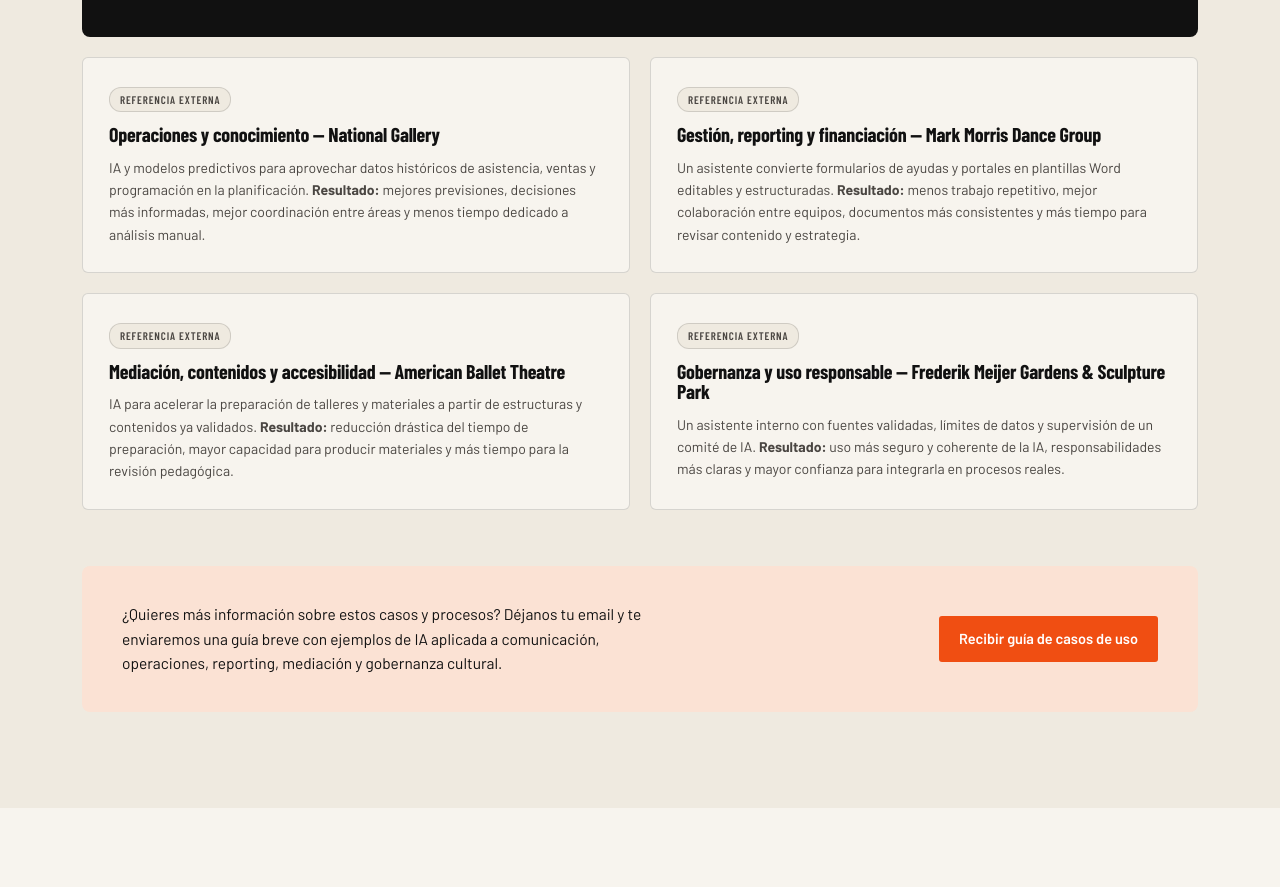
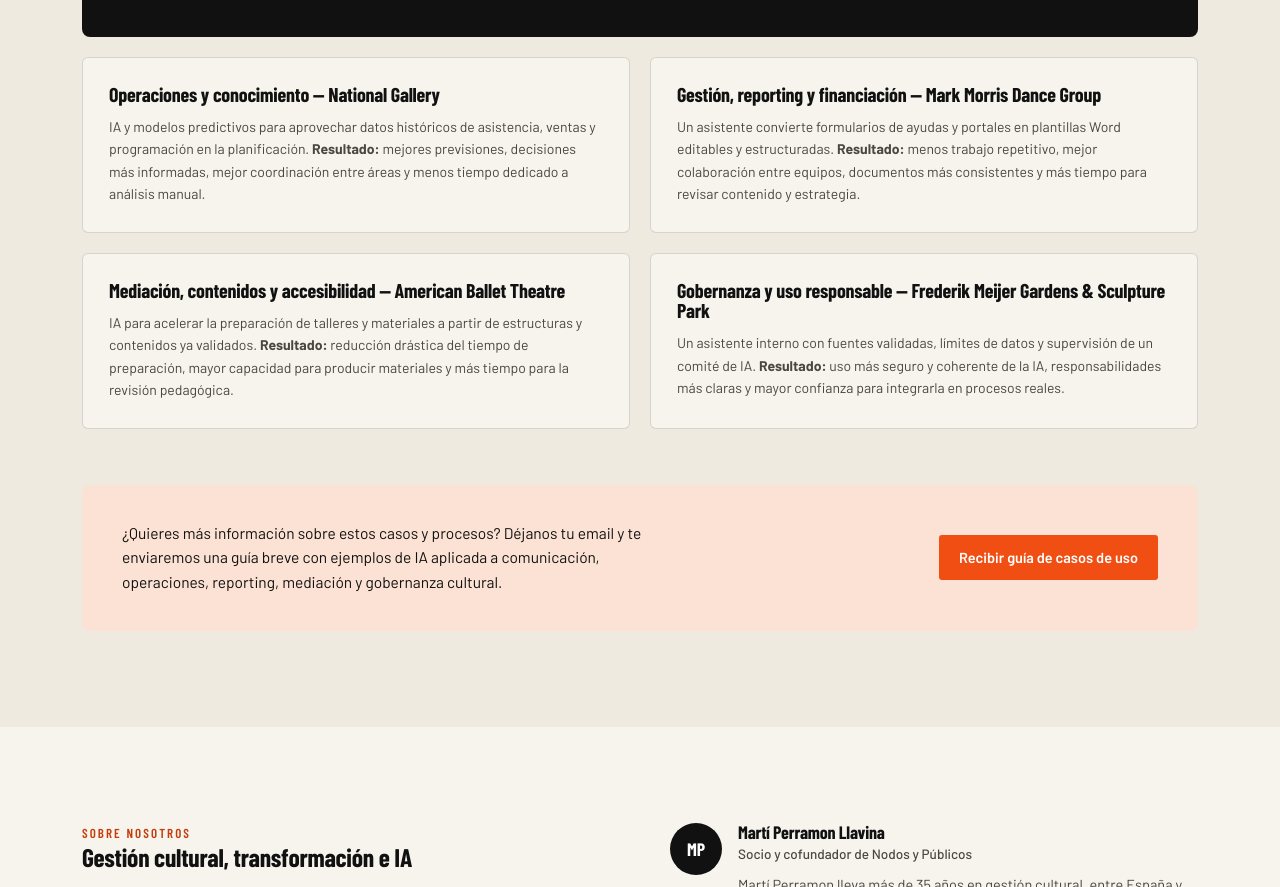
Before and after one commit to Marti-1234/nodos-y-publicos, a plain HTML site: page index.html in a window 1280 px wide. Shown: the part 4103-4990 px from the top of the page. Drawn offline with nearby package versions, Linux system fonts and the light colour scheme; a web font is replaced by a local one.

Commit message:
Remove "Referencia externa" tag from the four reference cards
Requested directly — drops the visual label and its now-unused
.nyp-case-ext-tag CSS rule and casos.ext.tag i18n key.

```diff
--- a/i18n.js
+++ b/i18n.js
@@ -85,7 +85,6 @@ window.NYP_I18N = {
     'casos.f.stat2': 'de la lista concentra la actividad',
     'casos.f.stat3': 'NPS del público fidelizado',
     'casos.f.stat4': 'recuperación de espectadores en un año',
-    'casos.ext.tag': 'Referencia externa',
     'casos.ext1.h': 'Operaciones y conocimiento — National Gallery',
     'casos.ext1.p': 'IA y modelos predictivos para aprovechar datos históricos de asistencia, ventas y programación en la planificación. <strong>Resultado:</strong> mejores previsiones, decisiones más informadas, mejor coordinación entre áreas y menos tiempo dedicado a análisis manual.',
     'casos.ext2.h': 'Gestión, reporting y financiación — Mark Morris Dance Group',
@@ -240,7 +239,6 @@ window.NYP_I18N = {
     'casos.f.stat2': 'of the list concentrates the activity',
     'casos.f.stat3': 'NPS among loyal audiences',
     'casos.f.stat4': 'audience recovery within a year',
-    'casos.ext.tag': 'External reference',
     'casos.ext1.h': 'Operations and knowledge — National Gallery',
     'casos.ext1.p': 'AI and predictive models to use historical attendance, sales and programming data in planning. <strong>Outcome:</strong> better forecasts, more informed decisions, better coordination between teams and less time spent on manual analysis.',
     'casos.ext2.h': 'Management, reporting and funding — Mark Morris Dance Group',
--- a/index.html
+++ b/index.html
@@ -252,22 +252,18 @@
       </div>
 
       <div class="nyp-case-card nyp-case-card-ext">
-        <span class="nyp-case-ext-tag" data-i18n="casos.ext.tag">Referencia externa</span>
         <h3 data-i18n="casos.ext1.h">Operaciones y conocimiento — National Gallery</h3>
         <p data-i18n="casos.ext1.p">IA y modelos predictivos para aprovechar datos históricos de asistencia, ventas y programación en la planificación. <strong>Resultado:</strong> mejores previsiones, decisiones más informadas, mejor coordinación entre áreas y menos tiempo dedicado a análisis manual.</p>
       </div>
       <div class="nyp-case-card nyp-case-card-ext">
-        <span class="nyp-case-ext-tag" data-i18n="casos.ext.tag">Referencia externa</span>
         <h3 data-i18n="casos.ext2.h">Gestión, reporting y financiación — Mark Morris Dance Group</h3>
         <p data-i18n="casos.ext2.p">Un asistente convierte formularios de ayudas y portales en plantillas Word editables y estructuradas. <strong>Resultado:</strong> menos trabajo repetitivo, mejor colaboración entre equipos, documentos más consistentes y más tiempo para revisar contenido y estrategia.</p>
       </div>
       <div class="nyp-case-card nyp-case-card-ext">
-        <span class="nyp-case-ext-tag" data-i18n="casos.ext.tag">Referencia externa</span>
         <h3 data-i18n="casos.ext3.h">Mediación, contenidos y accesibilidad — American Ballet Theatre</h3>
         <p data-i18n="casos.ext3.p">IA para acelerar la preparación de talleres y materiales a partir de estructuras y contenidos ya validados. <strong>Resultado:</strong> reducción drástica del tiempo de preparación, mayor capacidad para producir materiales y más tiempo para la revisión pedagógica.</p>
       </div>
       <div class="nyp-case-card nyp-case-card-ext">
-        <span class="nyp-case-ext-tag" data-i18n="casos.ext.tag">Referencia externa</span>
         <h3 data-i18n="casos.ext4.h">Gobernanza y uso responsable — Frederik Meijer Gardens &amp; Sculpture Park</h3>
         <p data-i18n="casos.ext4.p">Un asistente interno con fuentes validadas, límites de datos y supervisión de un comité de IA. <strong>Resultado:</strong> uso más seguro y coherente de la IA, responsabilidades más claras y mayor confianza para integrarla en procesos reales.</p>
       </div>
--- a/styles.css
+++ b/styles.css
@@ -215,12 +215,6 @@ section{padding:96px 0;}
   background:var(--nyp-paper); border:1px solid var(--nyp-line); border-radius:6px; padding:26px;
 }
 .nyp-case-card-ext{position:relative;}
-.nyp-case-ext-tag{
-  display:inline-block; font-family:var(--nyp-display); font-weight:600; font-size:11px;
-  letter-spacing:0.08em; text-transform:uppercase; color:var(--nyp-ink-soft);
-  background:var(--nyp-paper-alt); border:1px solid var(--nyp-line); border-radius:12px;
-  padding:3px 10px; margin-bottom:12px;
-}
 .nyp-case-card h3{font-size:20px;}
 .nyp-case-card p{font-size:14px; color:var(--nyp-ink-soft); margin-top:12px;}
 .nyp-case-featured{
```
